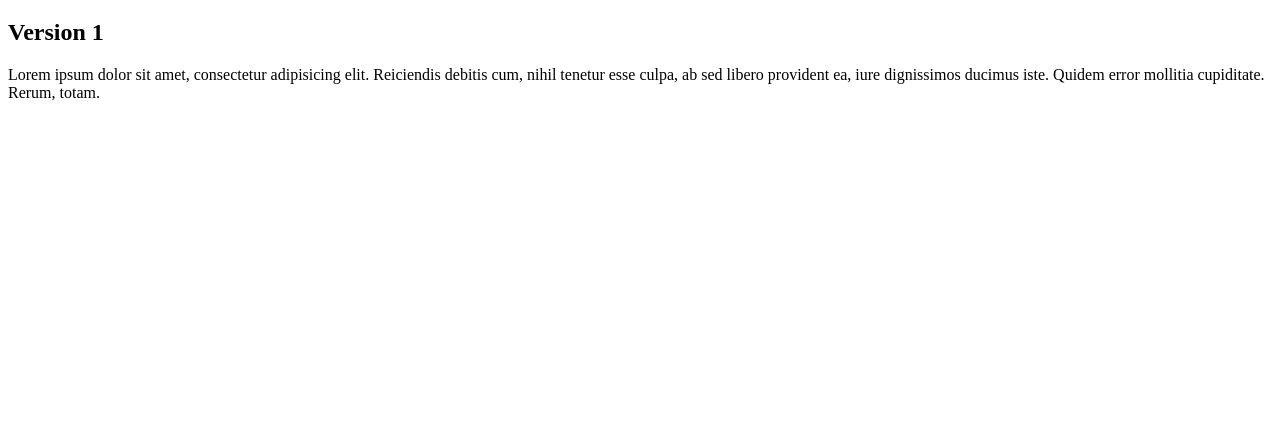
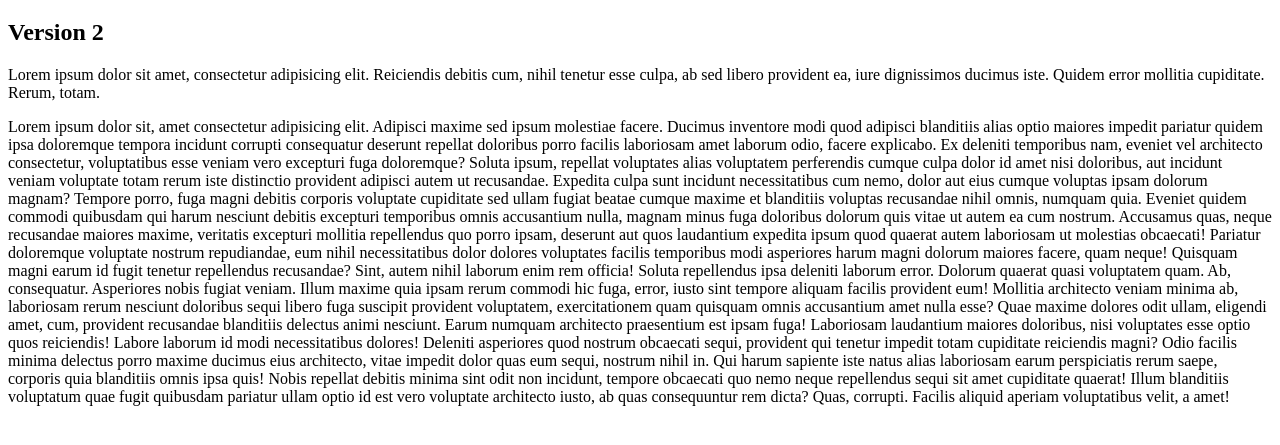
Before and after one commit to Drame-Kandji/github, a plain HTML site: page index.html in a window 1280 px wide. Shown: the part 61-506 px from the top of the page. Drawn offline with Linux system fonts and the light colour scheme.

Commit message:
version 2 avec beaucoup de texte

```diff
--- a/index.html
+++ b/index.html
@@ -9,7 +9,7 @@
 
 <body>
     <h1>COURS GITHUB</h1>
-    <h2>Version 1</h2>
+    <h2>Version 2</h2>
 
 
     <p>
@@ -18,6 +18,34 @@
         sed libero provident ea, iure dignissimos ducimus iste.
         Quidem error mollitia cupiditate. Rerum, totam.
     </p>
+    <p>Lorem ipsum dolor sit, amet consectetur adipisicing elit. Adipisci maxime sed ipsum molestiae facere. Ducimus
+        inventore modi quod adipisci blanditiis alias optio maiores impedit pariatur quidem ipsa doloremque tempora
+        incidunt corrupti consequatur deserunt repellat doloribus porro facilis laboriosam amet laborum odio, facere
+        explicabo. Ex deleniti temporibus nam, eveniet vel architecto consectetur, voluptatibus esse veniam vero
+        excepturi fuga doloremque? Soluta ipsum, repellat voluptates alias voluptatem perferendis cumque culpa dolor id
+        amet nisi doloribus, aut incidunt veniam voluptate totam rerum iste distinctio provident adipisci autem ut
+        recusandae. Expedita culpa sunt incidunt necessitatibus cum nemo, dolor aut eius cumque voluptas ipsam dolorum
+        magnam? Tempore porro, fuga magni debitis corporis voluptate cupiditate sed ullam fugiat beatae cumque maxime et
+        blanditiis voluptas recusandae nihil omnis, numquam quia. Eveniet quidem commodi quibusdam qui harum nesciunt
+        debitis excepturi temporibus omnis accusantium nulla, magnam minus fuga doloribus dolorum quis vitae ut autem ea
+        cum nostrum. Accusamus quas, neque recusandae maiores maxime, veritatis excepturi mollitia repellendus quo porro
+        ipsam, deserunt aut quos laudantium expedita ipsum quod quaerat autem laboriosam ut molestias obcaecati!
+        Pariatur doloremque voluptate nostrum repudiandae, eum nihil necessitatibus dolor dolores voluptates facilis
+        temporibus modi asperiores harum magni dolorum maiores facere, quam neque! Quisquam magni earum id fugit tenetur
+        repellendus recusandae? Sint, autem nihil laborum enim rem officia! Soluta repellendus ipsa deleniti laborum
+        error. Dolorum quaerat quasi voluptatem quam. Ab, consequatur. Asperiores nobis fugiat veniam. Illum maxime quia
+        ipsam rerum commodi hic fuga, error, iusto sint tempore aliquam facilis provident eum! Mollitia architecto
+        veniam minima ab, laboriosam rerum nesciunt doloribus sequi libero fuga suscipit provident voluptatem,
+        exercitationem quam quisquam omnis accusantium amet nulla esse? Quae maxime dolores odit ullam, eligendi amet,
+        cum, provident recusandae blanditiis delectus animi nesciunt. Earum numquam architecto praesentium est ipsam
+        fuga! Laboriosam laudantium maiores doloribus, nisi voluptates esse optio quos reiciendis! Labore laborum id
+        modi necessitatibus dolores! Deleniti asperiores quod nostrum obcaecati sequi, provident qui tenetur impedit
+        totam cupiditate reiciendis magni? Odio facilis minima delectus porro maxime ducimus eius architecto, vitae
+        impedit dolor quas eum sequi, nostrum nihil in. Qui harum sapiente iste natus alias laboriosam earum
+        perspiciatis rerum saepe, corporis quia blanditiis omnis ipsa quis! Nobis repellat debitis minima sint odit non
+        incidunt, tempore obcaecati quo nemo neque repellendus sequi sit amet cupiditate quaerat! Illum blanditiis
+        voluptatum quae fugit quibusdam pariatur ullam optio id est vero voluptate architecto iusto, ab quas
+        consequuntur rem dicta? Quas, corrupti. Facilis aliquid aperiam voluptatibus velit, a amet!</p>
 
 </body>
 
```
